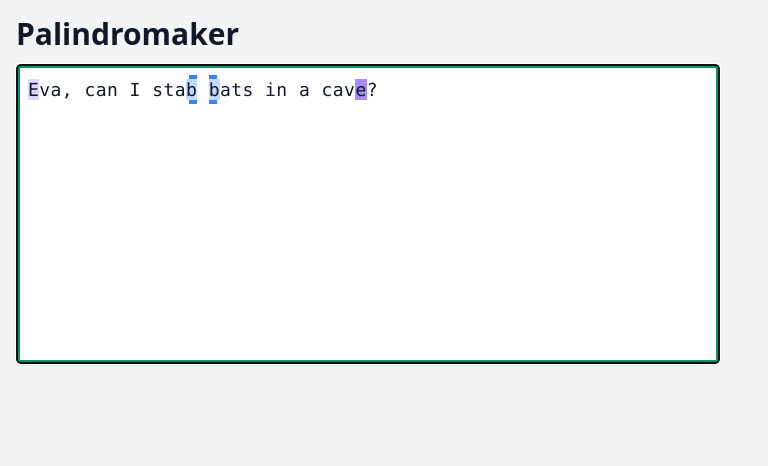
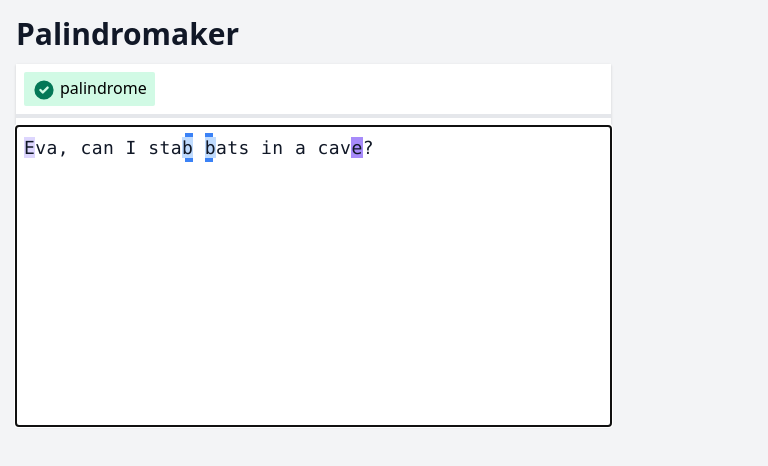
Before and after one commit to acaua/palindromaker, a Next.js app: page / in a window 1280 px wide. Shown: the top 466 px of the page, without its empty margins (0-768 px from the left). Built offline with nearby package versions, Linux system fonts and the light colour scheme.

Commit message:
Add Toolbar component, use HeroIcons

```diff
--- /dev/null
+++ b/components/toolbar.js
@@ -0,0 +1,26 @@
+import { useSlate } from "slate-react";
+import { CheckCircleIcon, XCircleIcon } from "@heroicons/react/solid";
+
+export default function Toolbar() {
+  const editor = useSlate();
+
+  const { isPalindrome } = editor.palindrome;
+  const classNameIcon = "inline-block h-6 w-6 mr-1";
+
+  return (
+    <div className="p-2 border-b-4 flex items-center">
+      <span
+        className={`px-2 py-1 rounded-sm ${
+          isPalindrome ? "bg-green-100" : "bg-red-100"
+        }`}
+      >
+        {isPalindrome ? (
+          <CheckCircleIcon className={`${classNameIcon} text-green-700`} />
+        ) : (
+          <XCircleIcon className={`${classNameIcon} text-red-700`} />
+        )}
+        palindrome
+      </span>
+    </div>
+  );
+}
--- a/package.json
+++ b/package.json
@@ -11,6 +11,7 @@
     "prepare": "husky install"
   },
   "dependencies": {
+    "@heroicons/react": "^1.0.1",
     "next": "11.0.1",
     "react": "17.0.2",
     "react-dom": "17.0.2",
--- a/pages/index.js
+++ b/pages/index.js
@@ -6,6 +6,7 @@ import { Slate, withReact, ReactEditor } from "slate-react";
 import { withHistory } from "slate-history";
 
 import { withPalindrome, EditablePalindrome } from "@/lib/palindrome-plugin";
+import Toolbar from "@/components/toolbar";
 
 export default function Home() {
   const editor = useMemo(
@@ -50,20 +51,17 @@ export default function Home() {
           value={value}
           onChange={(newValue) => setValue(newValue)}
         >
+          <div className="max-w-prose bg-white shadow">
+            <Toolbar isPalindrome={editor.palindrome.isPalindrome} />
             <EditablePalindrome
               className={[
-              "border-4 rounded shadow",
-              "bg-white",
                 "p-2",
                 "font-mono text-lg tracking-wide text-gray-900",
-              "max-w-prose",
-              editor.palindrome.isPalindrome
-                ? "border-green-600"
-                : "border-red-400",
                 "my-2 min-h-[300px]",
               ].join(" ")}
               editor={editor}
             />
+          </div>
         </Slate>
 
         {/* <button
```
Also changed, not shown: 1 other file (tests, documents, lock files or other folders). Lines whose indentation alone changed are shown as unchanged.
